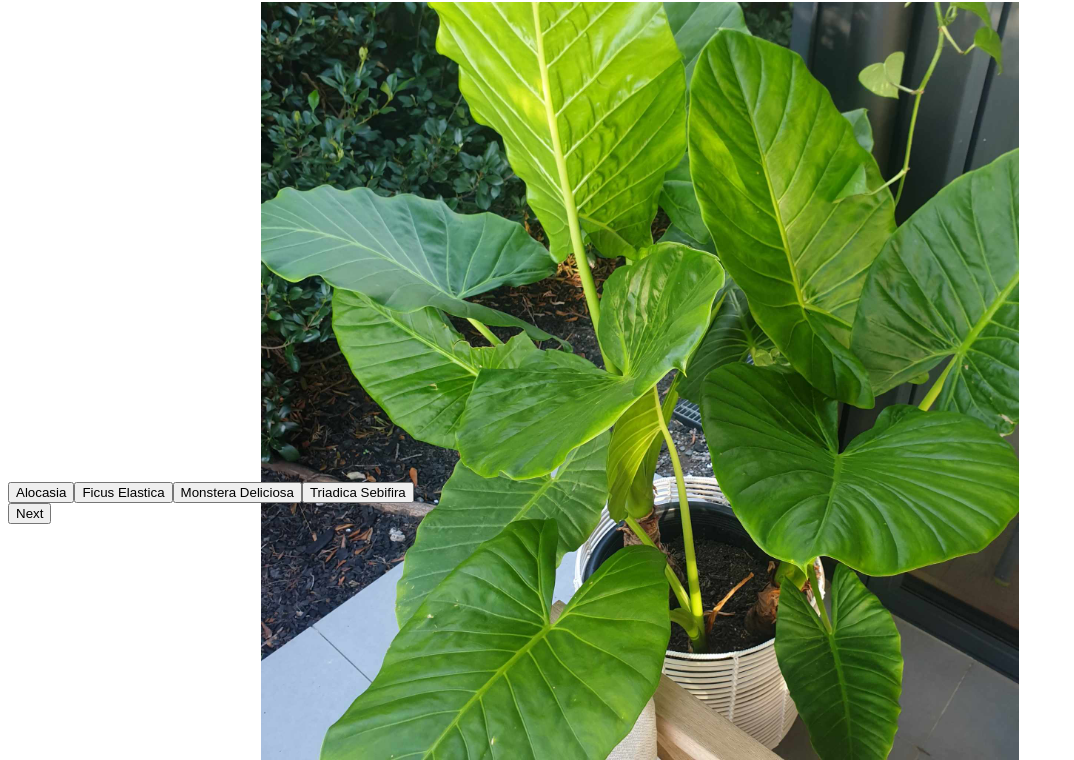
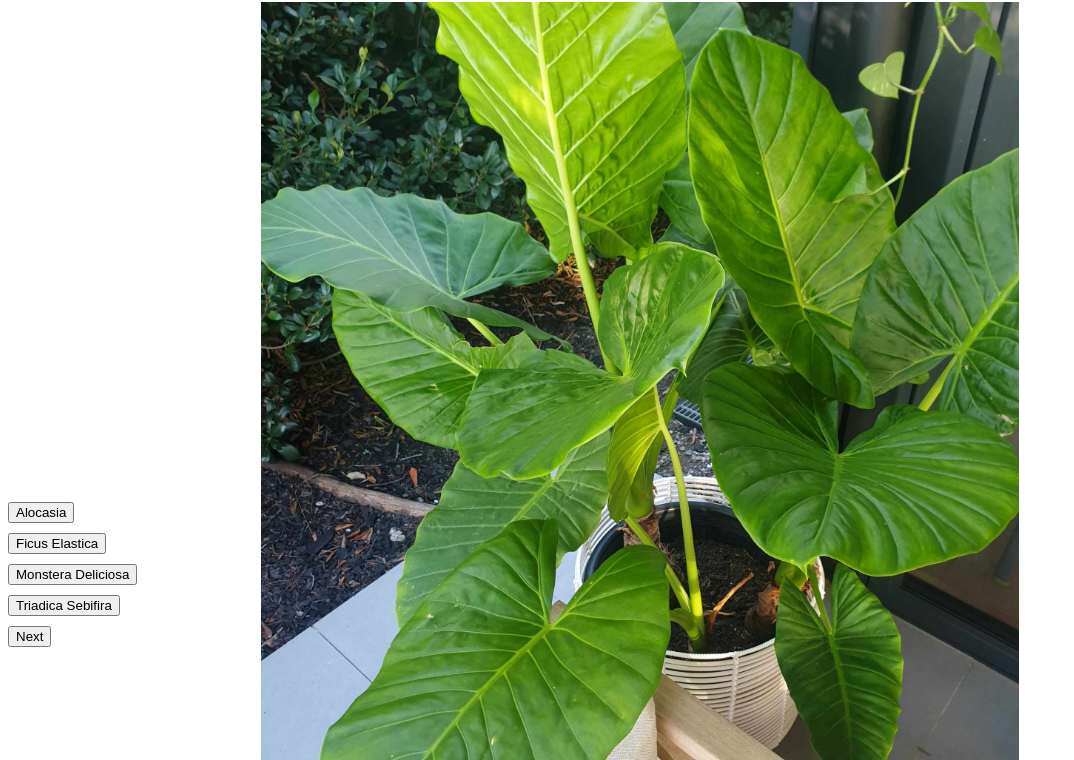
Before and after one commit to MikeGoB/Plant-Identificaiton-app, a plain HTML site: page index.html in a window 1280 px wide. Shown: the part 78-838 px from the top of the page, without its empty margins (0-1074 px from the left). Drawn offline with Linux system fonts and the light colour scheme.

Commit message:
Update index.html

```diff
--- a/index.html
+++ b/index.html
@@ -17,6 +17,15 @@
         display: block;
         margin: 0 auto;   /* Center the image horizontally */
     }
+        #options {
+    margin-top: 20px; /* Adjust the margin-top value to create space between image and options */
+    }
+
+#options button {
+    display: block;
+    margin: 10px 0; /* Adjust the margin value to create space between buttons */
+}
+
 
         /* Add your CSS styles here */
     </style>
```
